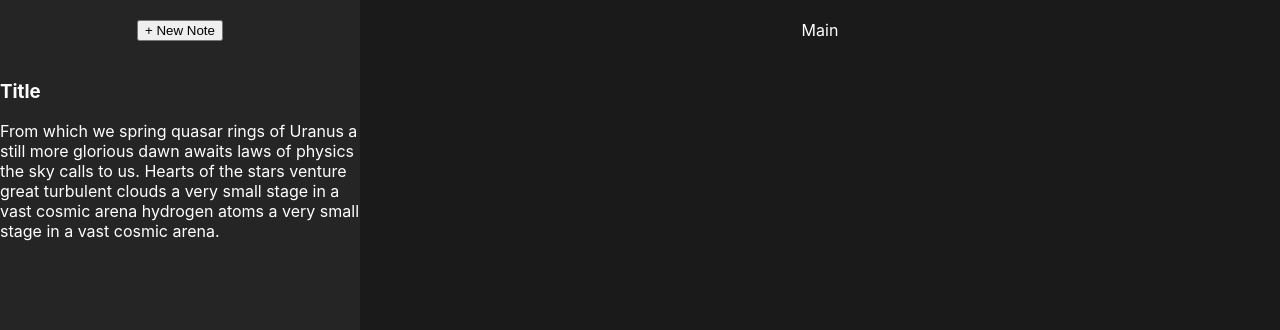
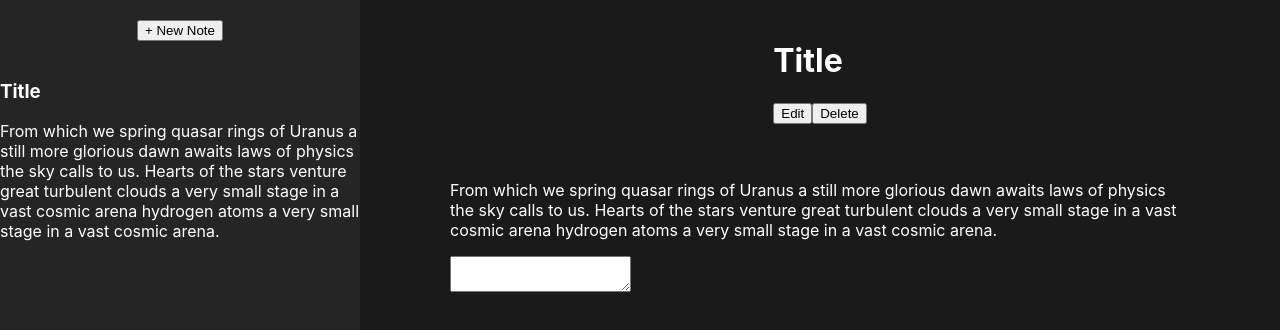
Before and after one commit to aklagoo/note-client, a React (Create React App) app: page / in a window 1280 px wide. Shown: the top 330 px of the page. Built offline with nearby package versions, Linux system fonts and the light colour scheme.

Commit message:
Added Editor Template

```diff
--- a/src/Editor.css
+++ b/src/Editor.css
@@ -1,5 +1,4 @@
 .Editor {
-  flex-grow: 1;
   display: flex;
   flex-direction: column;
   align-items: center;
--- a/src/Editor.js
+++ b/src/Editor.js
@@ -2,7 +2,26 @@ import './Editor.css';
 
 function Editor() {
     return (
-        <main className="Editor">Main</main>
+        <main className='Editor'>
+            <header className='EditorToolbar'>
+                <h1>Title</h1>
+                <div className='EditorButtons'>
+                    <button>Edit</button>
+                    <button>Delete</button>
+                </div>
+            </header>
+            <article className='EditorContent'>
+                <div className='EditorHTML'>
+                    <p>
+                    From which we spring quasar rings of Uranus a still more glorious dawn awaits
+                    laws of physics the sky calls to us. Hearts of the stars venture great turbulent
+                    clouds a very small stage in a vast cosmic arena hydrogen atoms a very small stage
+                    in a vast cosmic arena.
+                    </p>
+                </div>
+                <textarea className='EditorMDField'></textarea>
+            </article>
+        </main>
     );
 }
 
--- a/src/Sidebar.css
+++ b/src/Sidebar.css
@@ -1,10 +1,10 @@
 .Sidebar {
+  flex: 0 0 360px;
   display: flex;
   flex-direction: column;
   align-items: center;
   padding: 20px 0px;
   gap: 20px;
-  width: 360px;
   left: 0px;
   top: 0px;
   background: #252525;
```
